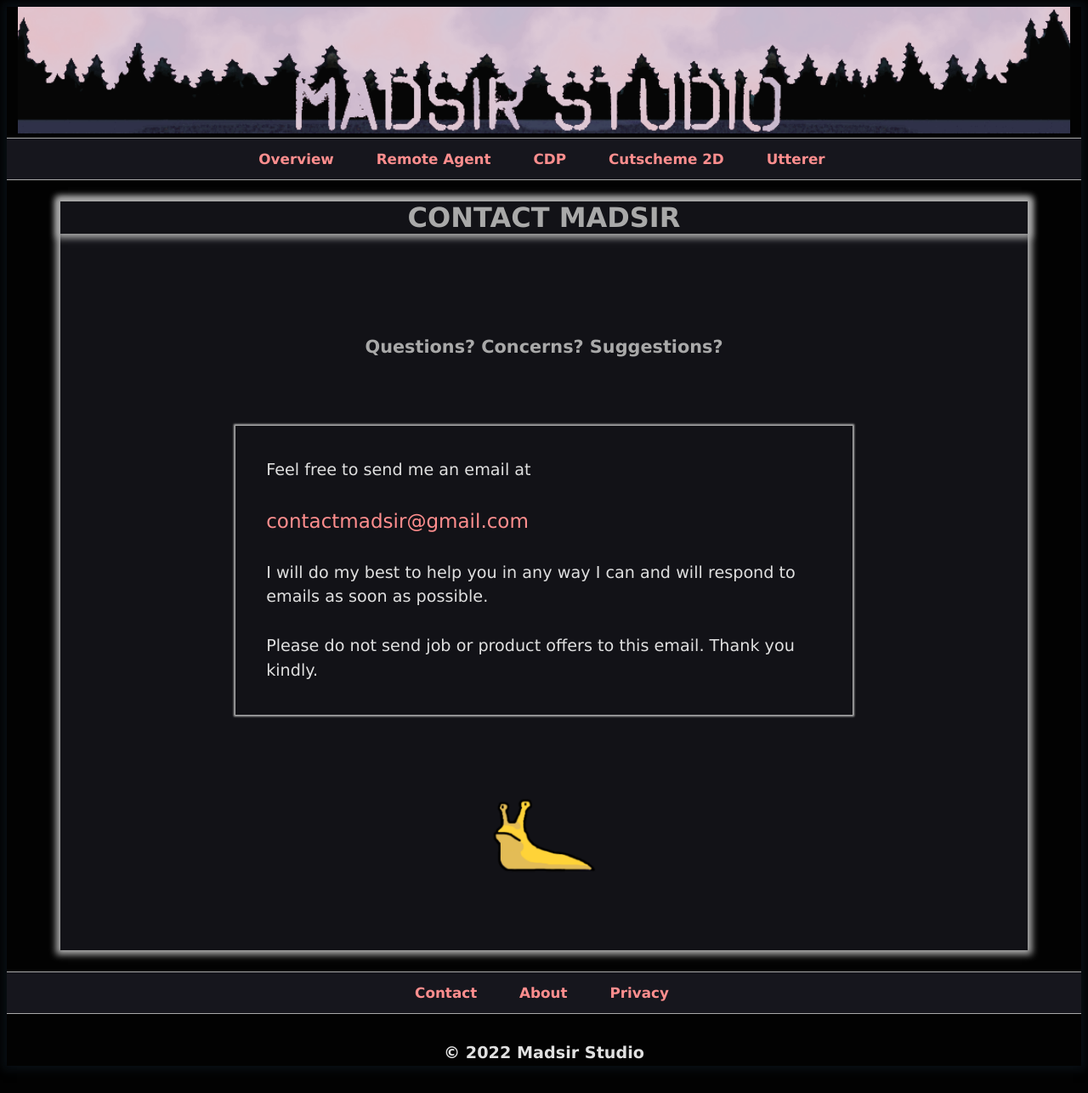
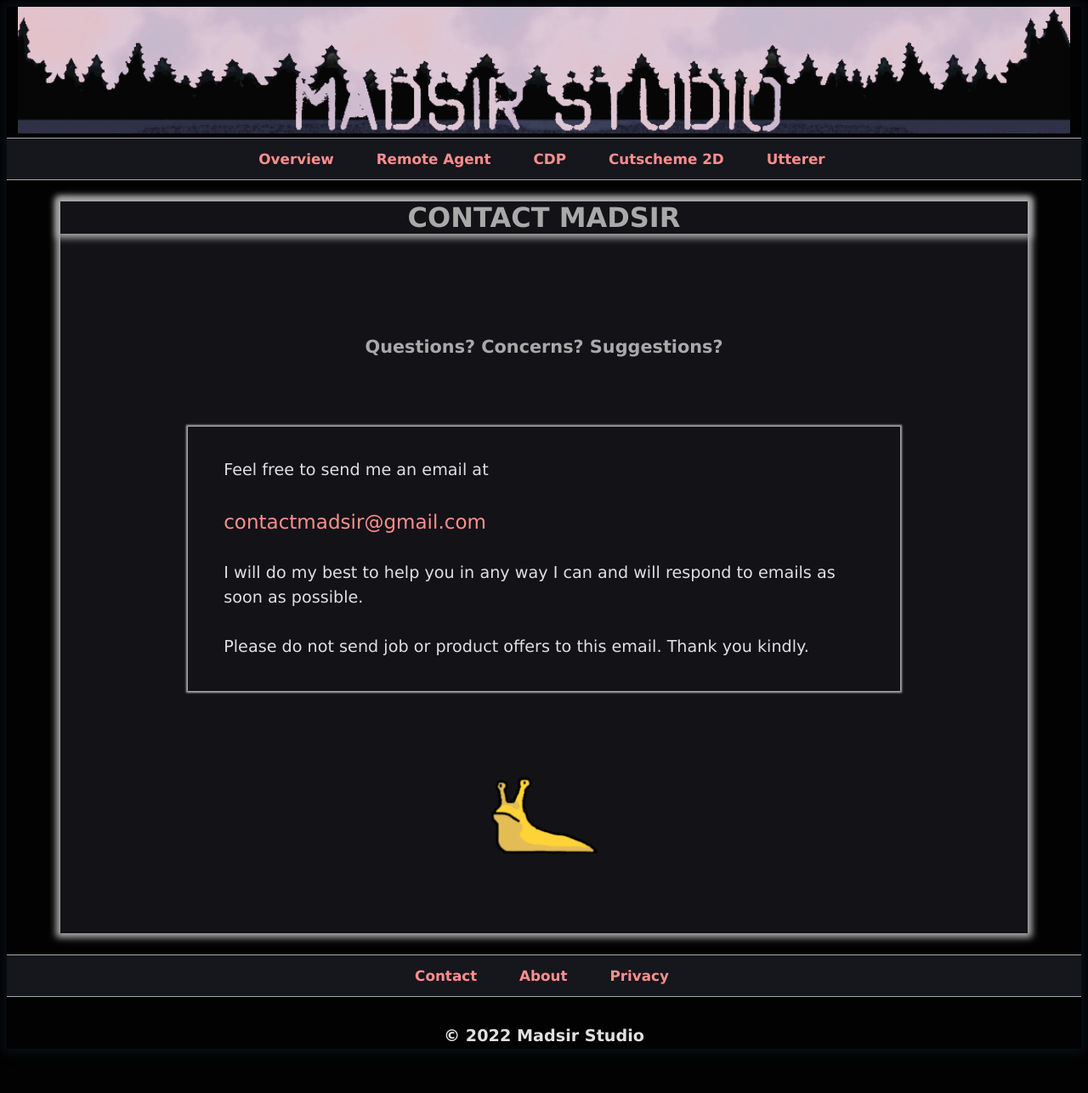
Before and after one commit to Madsir/madsirstudio.github.io, a Jekyll site: the page built from contact/index.html, in a window 1280 px wide. Shown: the whole page at 85% size. Built offline with Jekyll 4.4.1, drawn with Linux system fonts in a browser that asks for light colours.

Commit message:
Update index.html

```diff
--- a/contact/index.html
+++ b/contact/index.html
@@ -16,18 +16,15 @@ title: Contact Madsir Studio
   background-color: #121217;
 }
 .centerdiv {
-  margin-left: 12%;
-  margin-right: 12%;
+  margin-left: 10%;
+  margin-right: 10%;
 }
 .around {
-  margin-left: 8%;
-  margin-right: 8%;
+  margin-left: 4%;
+  margin-right: 4%;
   margin-top: 2%;
   margin-bottom: 2%;
   box-shadow: 0 0 2px 2px #B0B0B0;
-}
-a{
-  font-size: 1.2em;
 }
 </style>
 </head>
```
